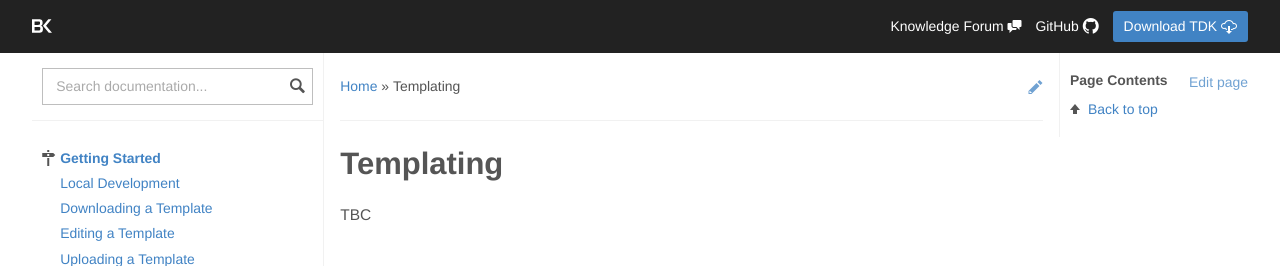
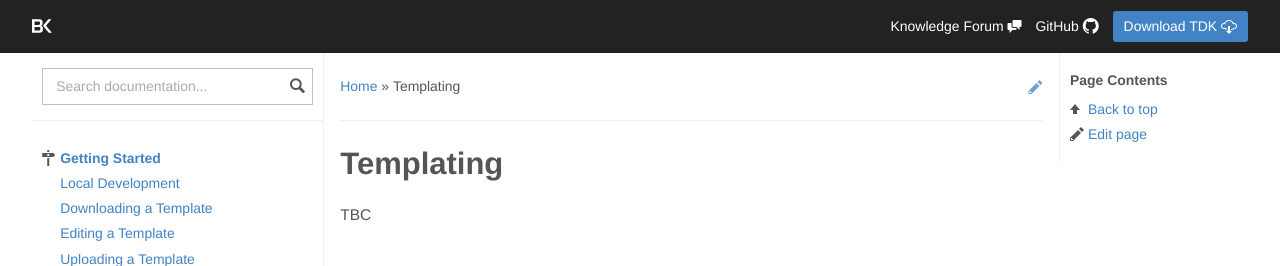
Before and after one commit to skoroth-kw/dockit, a Jekyll site: the page built from templating/index.md, in a window 1280 px wide. Shown: the top 266 px of the page. Built offline with Jekyll 4.4.1, drawn with Linux system fonts in a browser that asks for light colours; nearby versions of some CDN libraries.

Commit message:
Edit Link

```diff
--- a/_includes/navcontents.html
+++ b/_includes/navcontents.html
@@ -7,4 +7,4 @@
 </nav>
 
 <span class="octicon octicon-arrow-up"></span><a href="#top" data-scroll="true">Back to top</a>
-<div><a class="edit" title="edit on GitHub" href="{{site.editor}}/edit/master/{{page.path}}" ignore-pre-click="true">Edit page</a><div>
+<div><span class="octicon octicon-pencil"></span><a title="edit on Prose"  href="{{site.editor}}/edit/master/{{page.path}}" ignore-pre-click="true">Edit page</a><div>
```
